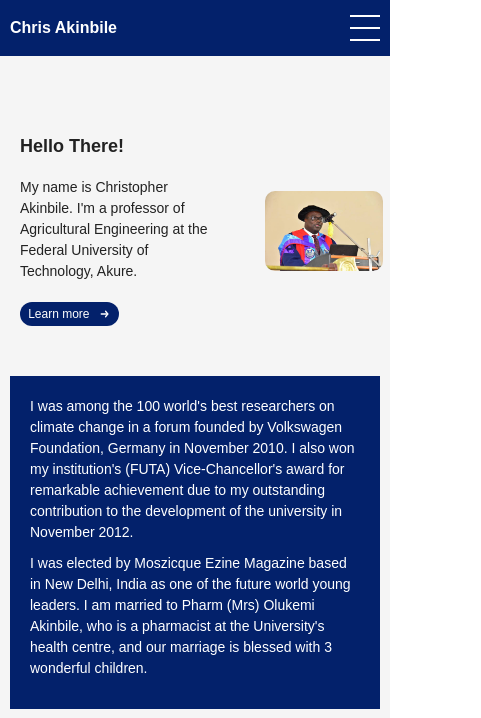
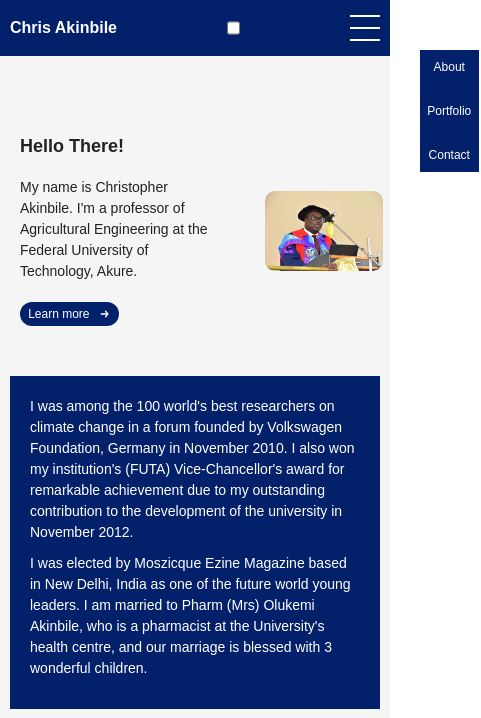
Before and after one commit to ayomixx/research-portfolio-website, a plain HTML site: page index.html in a window 390 px wide. Shown: the top 718 px of the page, 481 px wide, since content can reach past the window. Drawn offline with Linux system fonts and the light colour scheme; a web font is replaced by a local one.

Commit message:
second commit

```diff
--- a/contact.css
+++ b/contact.css
@@ -252,7 +252,7 @@ label{
         cursor: pointer;
     }
     #menu-toggle{
-        display: none;
+        display: flex;
     }
     .hamburger{
         display: flex;
@@ -270,7 +270,7 @@ label{
         display: flex;
     }
     .menu{
-        display: none;
+        display: flex;
         flex-direction: column;
         background-color: #03216b;
         position: absolute;
--- a/portfolio.css
+++ b/portfolio.css
@@ -247,7 +247,7 @@
         cursor: pointer;
     }
     #menu-toggle{
-        display: none;
+        display: flex;
     }
     .hamburger{
         display: flex;
@@ -265,7 +265,7 @@
         display: flex;
     }
     .menu{
-        display: none;
+        display: flex;
         flex-direction: column;
         background-color: #03216b;
         position: absolute;
--- a/styles.css
+++ b/styles.css
@@ -200,10 +200,10 @@
         cursor: pointer;
     }
     #menu-toggle{
-        display: none;
+        display: flex;
     }
     .hamburger{
-        display: none;
+        display: flex;
         flex-direction: column;
         cursor: pointer;
     }
@@ -221,7 +221,7 @@
         display: flex;
     }
     .menu{
-        display: none;
+        display: flex;
         flex-direction: column;
         background-color: #03216b;
         position: absolute;
```
